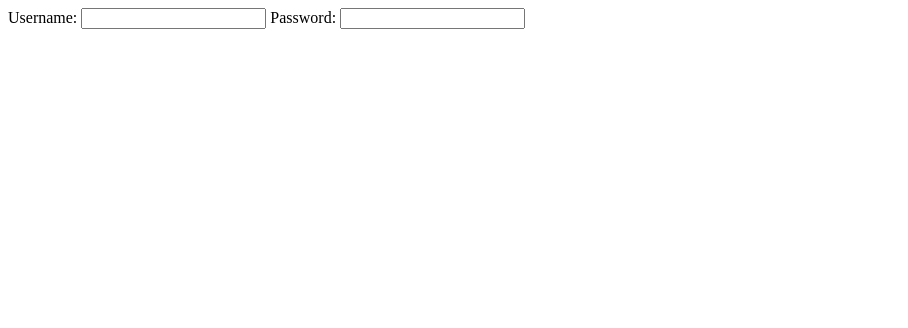
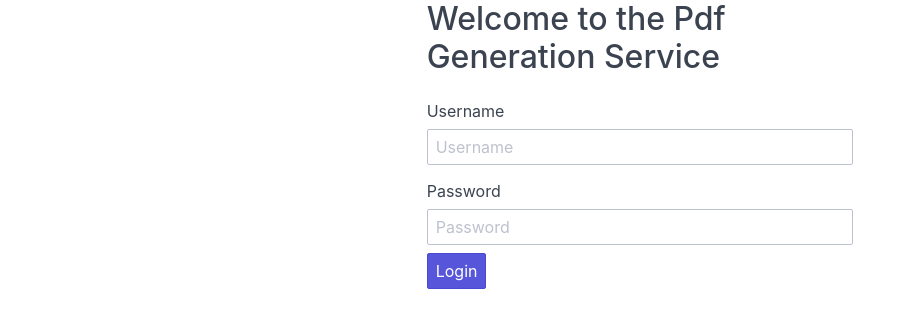
Before and after one commit to bogdanned/winnie-the-pdf, a website built with webpack: page client/login.html in a window 1280 px wide. Shown: the whole page, without its empty margins (0-908 px from the left). Built offline with nearby package versions, Linux system fonts and the light colour scheme.

Commit message:
login page added

```diff
--- a/client/login.html
+++ b/client/login.html
@@ -1,9 +1,33 @@
-
-<div>
-  <form>
-    <span>Username:<span>
-    <input name="title"></input>
-    <span>Password:<span>
-    <input name="title"></input>
-  </form>
-</div>
+<html>
+  <header>
+    <link rel="stylesheet" href="https://unpkg.com/spectre.css/dist/spectre.min.css">
+    <link rel="stylesheet" href="https://unpkg.com/spectre.css/dist/spectre-exp.min.css">
+    <link rel="stylesheet" href="https://unpkg.com/spectre.css/dist/spectre-icons.min.css">
+  </header>
+  <body>
+    <div>
+      <div class="container">
+        <div class="columns">
+          <div class="col-4 col-mx-auto">
+            <h2>Welcome to the Pdf Generation Service</h2>
+          </div>
+        </div>
+        <div class="columns">
+          <div class="col-4 col-mx-auto">
+            <form>
+              <div class="form-group">
+                <label class="form-label" for="input-example-1">Username</label>
+                <input class="form-input" type="text" id="input-example-1" placeholder="Username">
+              </div>
+              <div class="form-group">
+                <label class="form-label" for="input-example-1">Password</label>
+                <input class="form-input" type="text" id="input-example-1" placeholder="Password">
+              </div>
+              <button class="btn btn-primary">Login</button>
+            </form>
+          </div>
+        </div>
+      </div>
+    </div>
+  </body>
+</html>
--- a/package.json
+++ b/package.json
@@ -39,6 +39,7 @@
     "webpack": "^3.6.0"
   },
   "devDependencies": {
+    "babel-cli": "^6.26.0",
     "babel-watch": "^2.0.7",
     "eslint": "^3.13.0",
     "eslint-plugin-babel": "^4.1.1",
--- a/server/index.js
+++ b/server/index.js
@@ -2,6 +2,7 @@ import express from 'express'
 import bodyParser from 'body-parser'
 import paragraph from './api/paragraph'
 import path from 'path'
+import passport from 'passport'
 
 
 const port = 3000
```
Also changed, not shown: 1 other file.
